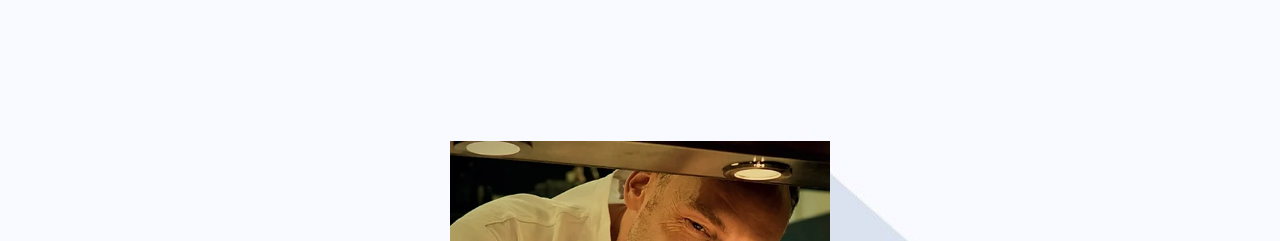
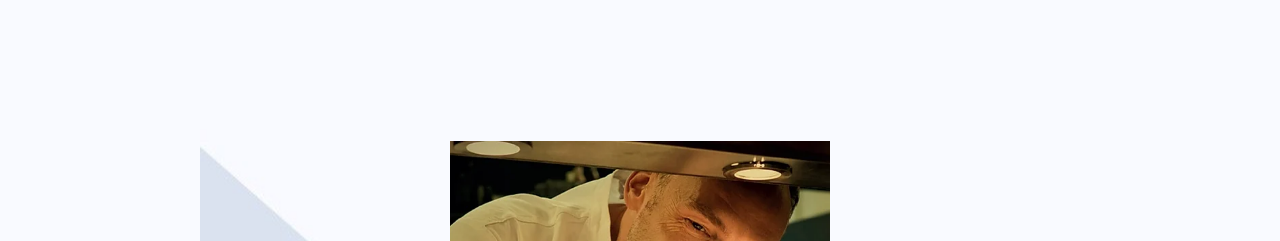
Before and after one commit to n0xONwithPy/real-assessoria, a plain HTML site: page index.html in a window 1280 px wide. Shown: the part 559-800 px from the top of the page. Drawn offline with nearby package versions, Linux system fonts and the light colour scheme.

Commit message:
Update BG Body

```diff
--- a/View/Style/style.css
+++ b/View/Style/style.css
@@ -68,7 +68,7 @@
 
   body {
     height: 100%;
-    background: var(--bg_img) 100vh fixed !important;
+    background: var(--bg_img) 100vw fixed !important;
   }
 
   .top-nav {
```
